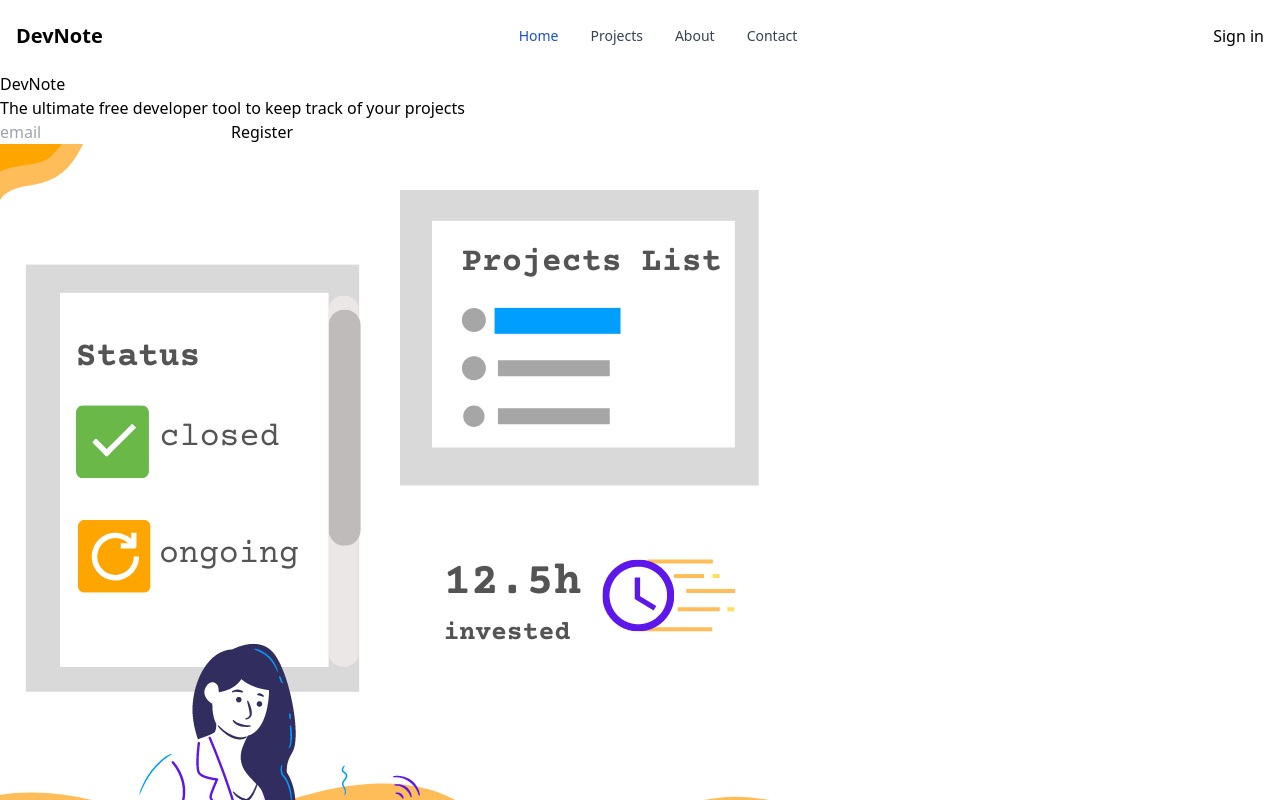
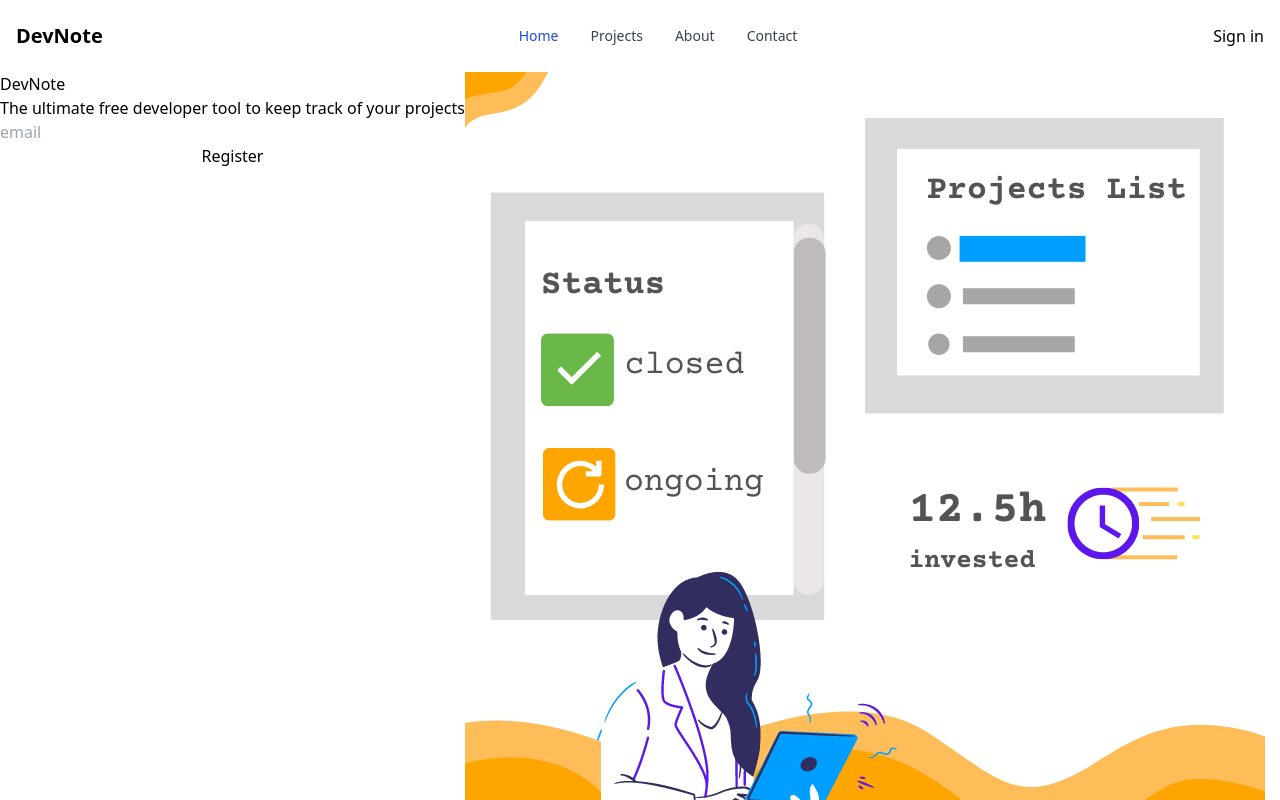
Before and after one commit to edukaki/devlist, a React (Create React App) app: page / in a window 1280 px wide. Shown: the top 800 px of the page. Built offline with nearby package versions, Linux system fonts and the light colour scheme; no server answers.

Commit message:
feat(home): arrange first section elements-flex

```diff
--- a/src/pages/Home/index.jsx
+++ b/src/pages/Home/index.jsx
@@ -8,8 +8,8 @@ import remainingTimeIcon from '../../img/icons/remaining-icon.png'
 const Home = () => {
     return (
         <main className='min-h-[100vh]'>
-            <section>
-                <div>
+            <section className='flex'>
+                <div className='flex flex-col'>
                     <h1>DevNote</h1>
                     <p>The ultimate <span>free</span> <span>developer</span> tool to keep track of your projects</p>
                     <input type="email" placeholder="email"></input>
```
